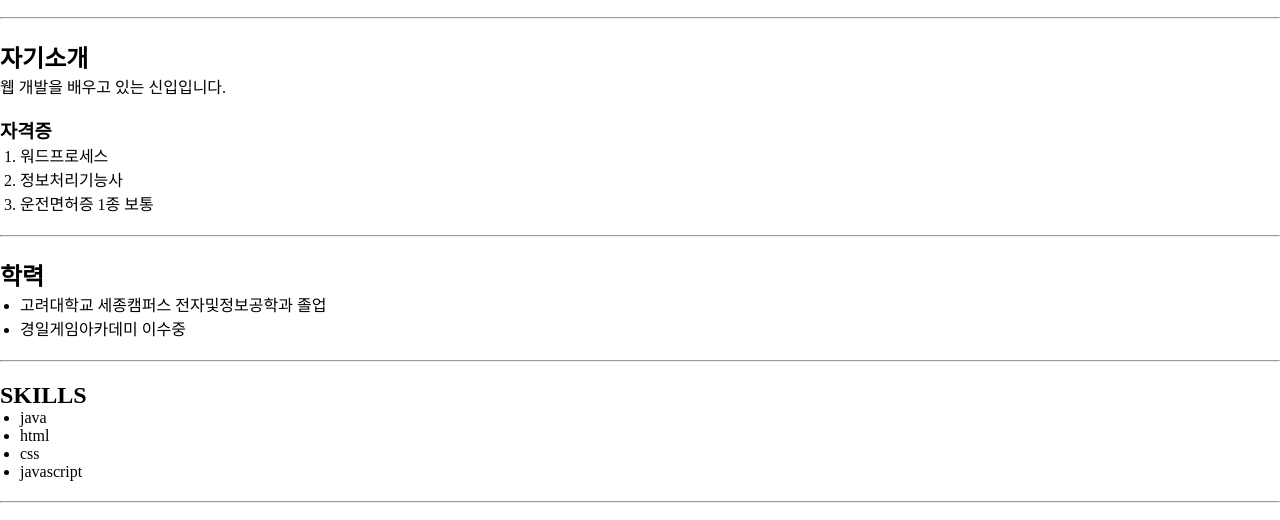
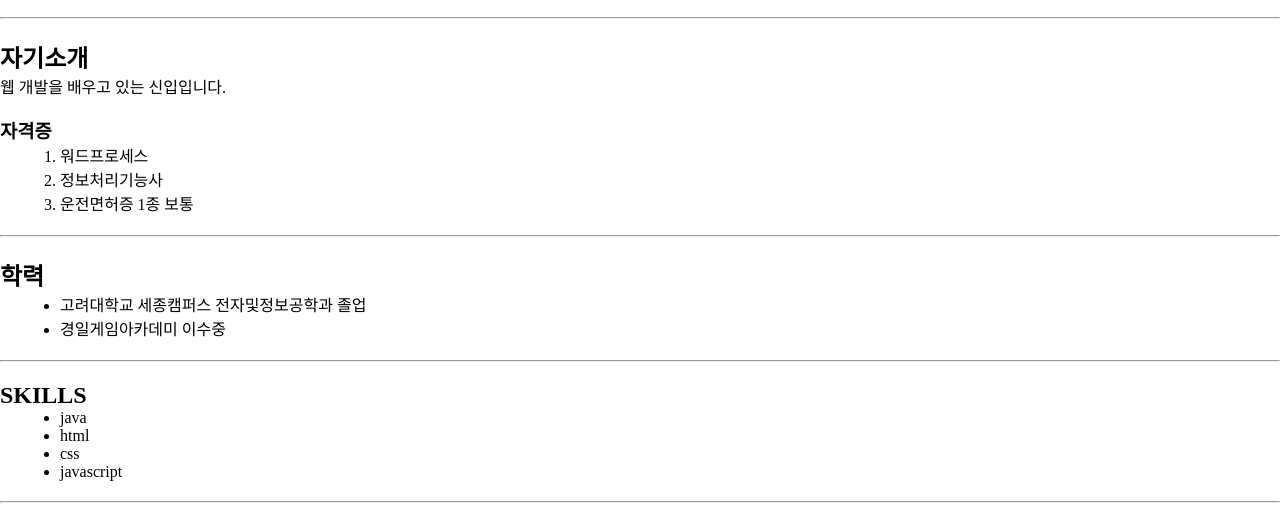
Before and after one commit to mabiTLM/Resume, a plain HTML site: page Resume/index.html in a window 1280 px wide. Shown: the part 115-635 px from the top of the page. Drawn offline with Linux system fonts and the light colour scheme.

Commit message:
여백수정

```diff
--- a/Resume/styles/style.css
+++ b/Resume/styles/style.css
@@ -1,6 +1,6 @@
 *{
-    margin: 0px;
-    padding: 0px;
+    margin: auto;
+    padding: auto;
 }
 
 header{
```
